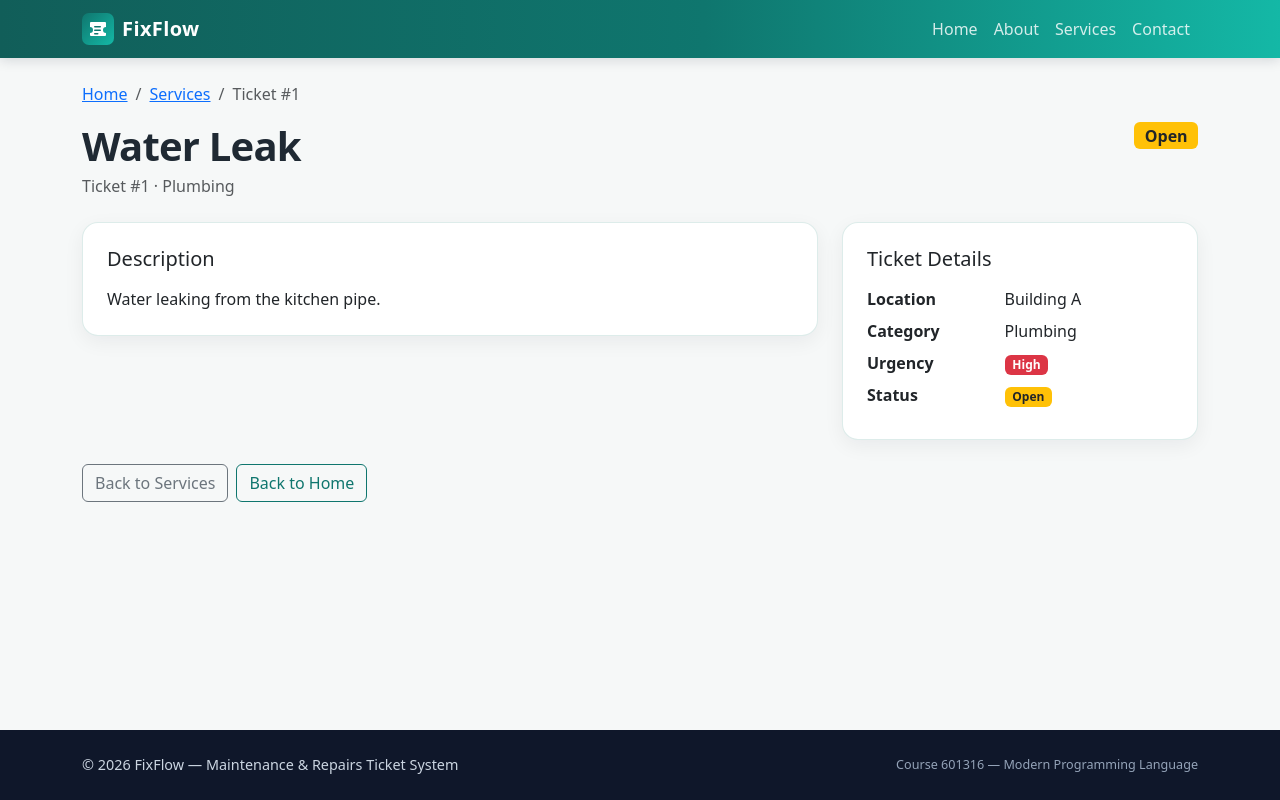
After one commit to yousef-abualsoud/FixFlow, a Node server app: page /tickets/1 in a window 1280 px wide. The commit adds this page. Run offline with Node 20, Linux system fonts and the light colour scheme.

Commit message:
Complete Phase 1 views: partials, styling, ticket/contact/404 pages
- Member 2 lane: header, nav, footer partials with Bootstrap 5 CDN
- public/css/style.css and local SVG logo in public/images
- Member 4 gaps: ticket-detail.ejs, contact.ejs, error404.ejs
- Wire catch-all 404 middleware in app.js
- Link Home/Services to sample ticket detail pages
- Add fourth sample ticket for Elevator Maintenance
- Remove obsolete .gitkeep files from populated directories

```diff
--- a/app.js
+++ b/app.js
@@ -22,8 +22,10 @@ app.use('/services', servicesRouter);
 app.use('/tickets', ticketsRouter);
 app.use('/contact', contactRouter);
 
-// TODO (Member 4): catch-all 404 middleware goes here
-// app.use((req, res) => res.status(404).render('error404'));
+// Catch-all 404 for any route that did not match above
+app.use((req, res) => {
+  res.status(404).render('error404', { title: 'Page Not Found' });
+});
 
 app.listen(PORT, () => {
   console.log(`FixFlow running at http://localhost:${PORT}`);
--- /dev/null
+++ b/public/css/style.css
@@ -0,0 +1,101 @@
+:root {
+    --fixflow-primary: #0f766e;
+    --fixflow-primary-dark: #115e59;
+    --fixflow-accent: #14b8a6;
+    --fixflow-ink: #1f2933;
+    --fixflow-muted: #64748b;
+}
+
+body {
+    color: var(--fixflow-ink);
+    background-color: #f6f8f8;
+    font-family: system-ui, -apple-system, "Segoe UI", Roboto, "Helvetica Neue", Arial, sans-serif;
+}
+
+/* Navigation */
+.site-navbar {
+    background: linear-gradient(90deg, var(--fixflow-primary-dark), var(--fixflow-primary) 55%, var(--fixflow-accent));
+    box-shadow: 0 2px 12px rgba(15, 23, 42, 0.15);
+}
+
+.site-navbar .navbar-brand {
+    font-weight: 700;
+    letter-spacing: 0.02em;
+}
+
+.site-navbar .nav-link {
+    color: rgba(255, 255, 255, 0.82);
+    font-weight: 500;
+    border-radius: 0.5rem;
+    padding: 0.5rem 0.85rem;
+}
+
+.site-navbar .nav-link:hover,
+.site-navbar .nav-link.active {
+    color: #ffffff;
+    background-color: rgba(255, 255, 255, 0.14);
+}
+
+/* Main content */
+main h1 {
+    font-weight: 700;
+    letter-spacing: -0.02em;
+}
+
+.error-code {
+    color: var(--fixflow-primary);
+}
+
+main .card {
+    border: 1px solid rgba(15, 118, 110, 0.14);
+    border-radius: 1rem;
+    box-shadow: 0 6px 20px rgba(15, 23, 42, 0.06);
+    transition: transform 0.15s ease, box-shadow 0.15s ease;
+}
+
+main .card:hover {
+    transform: translateY(-2px);
+    box-shadow: 0 10px 26px rgba(15, 23, 42, 0.1);
+}
+
+main .table {
+    background-color: #ffffff;
+    border-radius: 0.75rem;
+    overflow: hidden;
+}
+
+main .table thead th {
+    background-color: rgba(15, 118, 110, 0.08);
+    color: var(--fixflow-primary-dark);
+    border-bottom-color: rgba(15, 118, 110, 0.2);
+}
+
+/* Buttons */
+.btn-primary {
+    --bs-btn-bg: var(--fixflow-primary);
+    --bs-btn-border-color: var(--fixflow-primary);
+    --bs-btn-hover-bg: var(--fixflow-primary-dark);
+    --bs-btn-hover-border-color: var(--fixflow-primary-dark);
+    --bs-btn-active-bg: var(--fixflow-primary-dark);
+    --bs-btn-active-border-color: var(--fixflow-primary-dark);
+}
+
+.btn-outline-primary {
+    --bs-btn-color: var(--fixflow-primary);
+    --bs-btn-border-color: var(--fixflow-primary);
+    --bs-btn-hover-bg: var(--fixflow-primary);
+    --bs-btn-hover-border-color: var(--fixflow-primary);
+    --bs-btn-active-bg: var(--fixflow-primary-dark);
+    --bs-btn-active-border-color: var(--fixflow-primary-dark);
+}
+
+/* Footer */
+.site-footer {
+    background-color: #0f172a;
+    color: #cbd5e1;
+    font-size: 0.9rem;
+}
+
+.site-footer .small {
+    color: #94a3b8;
+}
--- a/routes/tickets.js
+++ b/routes/tickets.js
@@ -3,7 +3,8 @@ const router = express.Router();
 const tickets = [
     { id: 1, title: 'Water Leak', category: 'Plumbing', location: 'Building A', description: 'Water leaking from the kitchen pipe.', urgency: 'High', status: 'Open' },
     { id: 2, title: 'Electrical Problem', category: 'Electrical', location: 'Building B', description: 'Lights are not working.', urgency: 'Medium', status: 'In Progress' },
-    { id: 3, title: 'Broken Heater', category: 'Heating', location: 'Building C', description: 'The heater is not working.', urgency: 'Low', status: 'Resolved' }
+    { id: 3, title: 'Broken Heater', category: 'Heating', location: 'Building C', description: 'The heater is not working.', urgency: 'Low', status: 'Resolved' },
+    { id: 4, title: 'Elevator Out of Service', category: 'Elevator', location: 'Building D', description: 'The elevator is stuck between floors and is out of service.', urgency: 'High', status: 'Open' }
 ];
 router.get('/:id', (req, res) => {
     const id = Number(req.params.id);
--- /dev/null
+++ b/views/partials/footer.ejs
@@ -0,0 +1,11 @@
+<footer class="site-footer mt-auto">
+    <div class="container py-4">
+        <div class="d-flex flex-column flex-md-row justify-content-between align-items-center gap-2">
+            <p class="mb-0">&copy; 2026 FixFlow &mdash; Maintenance &amp; Repairs Ticket System</p>
+            <p class="mb-0 small">Course 601316 &mdash; Modern Programming Language</p>
+        </div>
+    </div>
+</footer>
+<script src="https://cdn.jsdelivr.net/npm/bootstrap@5.3.3/dist/js/bootstrap.bundle.min.js"></script>
+</body>
+</html>
--- /dev/null
+++ b/views/partials/header.ejs
@@ -0,0 +1,11 @@
+<!DOCTYPE html>
+<html lang="en">
+<head>
+    <meta charset="UTF-8">
+    <meta name="viewport" content="width=device-width, initial-scale=1">
+    <title><%= typeof title !== 'undefined' ? title + ' | FixFlow' : 'FixFlow' %></title>
+    <link href="https://cdn.jsdelivr.net/npm/bootstrap@5.3.3/dist/css/bootstrap.min.css" rel="stylesheet">
+    <link rel="stylesheet" href="/css/style.css">
+    <link rel="icon" type="image/svg+xml" href="/images/logo.svg">
+</head>
+<body class="d-flex flex-column min-vh-100">
--- /dev/null
+++ b/views/partials/nav.ejs
@@ -0,0 +1,29 @@
+<% const currentPage = typeof title !== 'undefined' ? title : ''; %>
+<nav class="navbar navbar-expand-lg navbar-dark site-navbar">
+    <div class="container">
+        <a class="navbar-brand d-flex align-items-center gap-2" href="/">
+            <img src="/images/logo.svg" alt="FixFlow logo" width="32" height="32">
+            <span>FixFlow</span>
+        </a>
+        <button class="navbar-toggler" type="button" data-bs-toggle="collapse" data-bs-target="#mainNav"
+                aria-controls="mainNav" aria-expanded="false" aria-label="Toggle navigation">
+            <span class="navbar-toggler-icon"></span>
+        </button>
+        <div class="collapse navbar-collapse" id="mainNav">
+            <ul class="navbar-nav ms-auto">
+                <li class="nav-item">
+                    <a class="nav-link<%= currentPage === 'Home' ? ' active' : '' %>" href="/">Home</a>
+                </li>
+                <li class="nav-item">
+                    <a class="nav-link<%= currentPage === 'About' ? ' active' : '' %>" href="/about">About</a>
+                </li>
+                <li class="nav-item">
+                    <a class="nav-link<%= currentPage === 'Services' ? ' active' : '' %>" href="/services">Services</a>
+                </li>
+                <li class="nav-item">
+                    <a class="nav-link<%= currentPage === 'Contact Us' ? ' active' : '' %>" href="/contact">Contact</a>
+                </li>
+            </ul>
+        </div>
+    </div>
+</nav>
--- a/views/services.ejs
+++ b/views/services.ejs
@@ -12,6 +12,11 @@
                     <section class="card h-100 p-3">
                         <h2 class="h5"><%= service.name %></h2>
                         <p class="mb-0"><%= service.description %></p>
+                        <% if (service.sampleTicketId) { %>
+                            <a href="/tickets/<%= service.sampleTicketId %>" class="btn btn-sm btn-outline-primary mt-3 align-self-start">
+                                View sample ticket
+                            </a>
+                        <% } %>
                     </section>
                 </div>
             <% } %>
--- /dev/null
+++ b/views/ticket-detail.ejs
@@ -0,0 +1,68 @@
+<%- include('partials/header') %>
+<%- include('partials/nav') %>
+
+<%
+    const statusClass = ticket.status === 'Resolved'
+        ? 'bg-success'
+        : ticket.status === 'In Progress'
+            ? 'bg-primary'
+            : 'bg-warning text-dark';
+    const urgencyClass = ticket.urgency === 'High'
+        ? 'bg-danger'
+        : ticket.urgency === 'Medium'
+            ? 'bg-warning text-dark'
+            : 'bg-secondary';
+%>
+
+<main class="container py-4">
+    <nav aria-label="breadcrumb">
+        <ol class="breadcrumb">
+            <li class="breadcrumb-item"><a href="/">Home</a></li>
+            <li class="breadcrumb-item"><a href="/services">Services</a></li>
+            <li class="breadcrumb-item active" aria-current="page">Ticket #<%= ticket.id %></li>
+        </ol>
+    </nav>
+
+    <div class="d-flex flex-column flex-md-row justify-content-between align-items-md-start gap-3 mb-4">
+        <div>
+            <h1 class="mb-1"><%= ticket.title %></h1>
+            <p class="text-muted mb-0">Ticket #<%= ticket.id %> &middot; <%= ticket.category %></p>
+        </div>
+        <span class="badge fs-6 <%= statusClass %>"><%= ticket.status %></span>
+    </div>
+
+    <div class="row g-4">
+        <div class="col-lg-8">
+            <section class="card p-4">
+                <h2 class="h5 mb-3">Description</h2>
+                <p class="mb-0"><%= ticket.description %></p>
+            </section>
+        </div>
+
+        <div class="col-lg-4">
+            <section class="card p-4">
+                <h2 class="h5 mb-3">Ticket Details</h2>
+                <dl class="row mb-0">
+                    <dt class="col-5">Location</dt>
+                    <dd class="col-7"><%= ticket.location %></dd>
+
+                    <dt class="col-5">Category</dt>
+                    <dd class="col-7"><%= ticket.category %></dd>
+
+                    <dt class="col-5">Urgency</dt>
+                    <dd class="col-7"><span class="badge <%= urgencyClass %>"><%= ticket.urgency %></span></dd>
+
+                    <dt class="col-5">Status</dt>
+                    <dd class="col-7"><span class="badge <%= statusClass %>"><%= ticket.status %></span></dd>
+                </dl>
+            </section>
+        </div>
+    </div>
+
+    <div class="mt-4 d-flex flex-wrap gap-2">
+        <a href="/services" class="btn btn-outline-secondary">Back to Services</a>
+        <a href="/" class="btn btn-outline-primary">Back to Home</a>
+    </div>
+</main>
+
+<%- include('partials/footer') %>
```
Also changed, not shown: routes/services.js (+8 -4 lines), views/contact.ejs (added, +56 -0 lines), views/error404.ejs (added, +16 -0 lines), views/index.ejs (+5 -2 lines), public/images/logo.svg (added), 4 other files.
